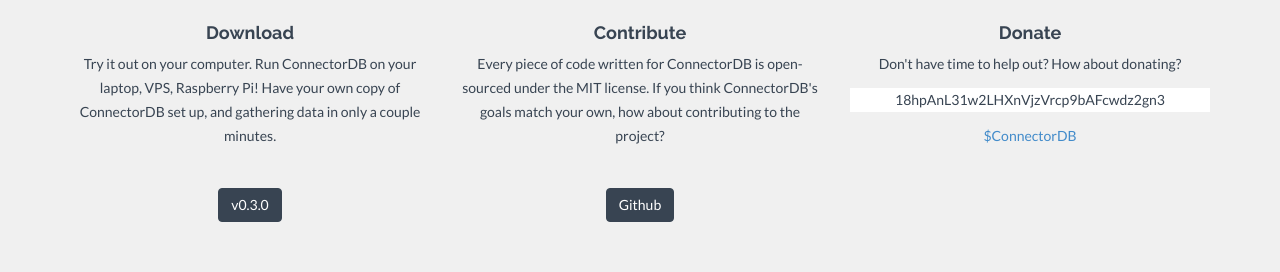
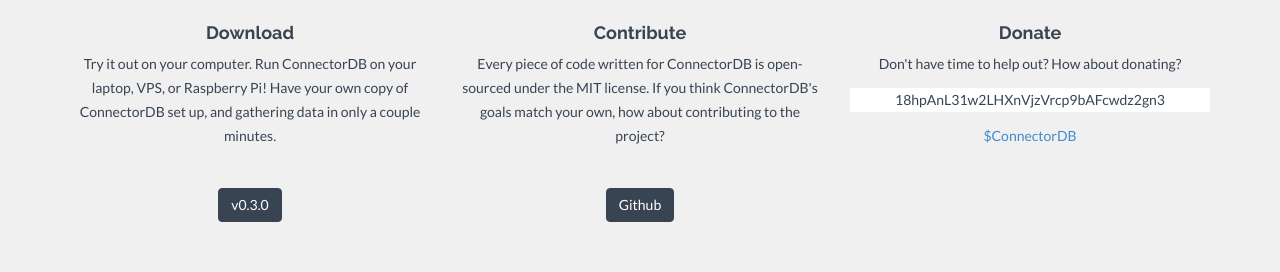
Before and after one commit to connectordb/connectordb.io, a Jekyll site: the page built from index.html, in a window 1280 px wide and 900 px high, scrolled down 3610 px. Shown: the part 263-535 px from the top of the window. Built offline with Jekyll 4.4.1, drawn with Linux system fonts in a browser that asks for light colours; nearby versions of some CDN libraries.

```diff
--- a/_docs/tutorials/index.rst
+++ b/_docs/tutorials/index.rst
@@ -4,6 +4,10 @@ Tutorials
 
 These tutorials will help you get the most of your ConnectorDB server. They will guide you through creating custom devices, and analysis of data.
 
+
+.. warning:: The tutorials are under construction. They will be ready upon the 0.3.0 release date.
+
+
 .. toctree::
    :maxdepth: 2
    :glob:
--- a/index.html
+++ b/index.html
@@ -213,7 +213,7 @@ analysis...</p>
         <div class="col-md-4">
             <i class="fa fa-download"></i>
             <h4>Download</h4>
-            <p>Try it out on your computer. Run ConnectorDB on your laptop, VPS, Raspberry Pi! Have your own
+            <p>Try it out on your computer. Run ConnectorDB on your laptop, VPS, or Raspberry Pi! Have your own
                 copy of ConnectorDB set up, and gathering data in only a couple minutes.</p>
             <p><br/><a href="/download/" class="btn btn-theme">v{{ site.version }}</a></p>
         </div>
```
Also changed, not shown: _docs/tutorials/basic.md (added, +10 -0 lines), assets/docs/tutorials/productivity.png (added).
